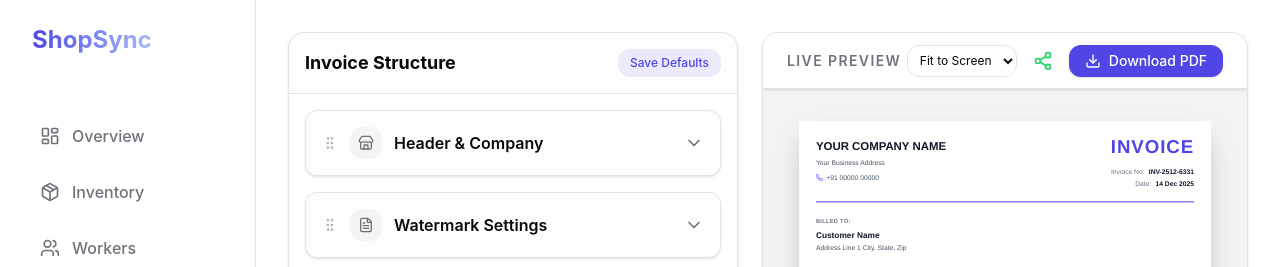
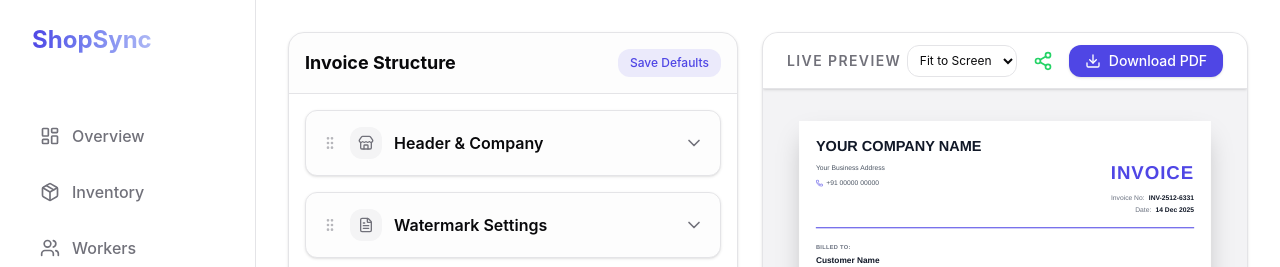
Before and after one commit to magicbus142/shopsync, a React (Vite) app: page /dashboard/invoice in a window 1280 px wide. Shown: the top 267 px of the page. Built offline with nearby package versions, Linux system fonts and the light colour scheme; no server answers; the database is empty.

Commit message:
Refactor: Move company name to full-width top header for better long name support

```diff
--- a/src/components/invoice/InvoiceTemplate.jsx
+++ b/src/components/invoice/InvoiceTemplate.jsx
@@ -44,7 +44,7 @@ export const InvoiceTemplate = React.forwardRef(({ data }, ref) => {
         flexDirection: 'column',
         justifyContent: 'flex-start',
         textAlign: 'left',
-        maxWidth: '55%'
+        maxWidth: '65%' // Increased from 55% for long names
     },
     // Right Header: Invoice Label & Details
     headerRight: {
@@ -52,7 +52,7 @@ export const InvoiceTemplate = React.forwardRef(({ data }, ref) => {
         flexDirection: 'column',
         alignItems: 'flex-end',
         textAlign: 'right',
-        maxWidth: '40%'
+        maxWidth: '35%' // Reduced from 40%
     },
     title: {
         fontSize: '36px',
@@ -64,11 +64,12 @@ export const InvoiceTemplate = React.forwardRef(({ data }, ref) => {
         lineHeight: '1'
     },
     companyName: {
-        fontSize: '22px',
+        fontSize: '20px', // Reduced from 22px
         fontWeight: 'bold',
         color: '#111827', // Gray-900
         margin: '0 0 6px 0',
-        textTransform: 'uppercase'
+        textTransform: 'uppercase',
+        lineHeight: '1.2' // Better multi-line spacing
     },
     companyAddress: {
         fontSize: '13px',
@@ -215,6 +216,9 @@ export const InvoiceTemplate = React.forwardRef(({ data }, ref) => {
            {watermarkText || companyDetails?.name || 'COMPANY NAME'}
        </div>
 
+       {/* 0. Company Name (Full Width) */}
+       <h2 style={{...styles.companyName, marginBottom: '16px', fontSize: '28px', borderBottom: 'none'}}>{companyDetails?.name || 'Your Company Name'}</h2>
+
        {/* 1. Header (2-Column Flex) */}
        <div style={styles.headerRow}>
          {/* Left: Company Details */}
@@ -224,8 +228,7 @@ export const InvoiceTemplate = React.forwardRef(({ data }, ref) => {
                  <img src={logoImage} alt="Logo" style={{ height: '60px', width: 'auto', objectFit: 'contain', marginBottom: '12px' }} />
              )}
 
-             <h2 style={styles.companyName}>{companyDetails?.name || 'Your Company Name'}</h2>
-             <p style={styles.companyAddress}>{companyDetails?.address || 'Your Business Address'}</p>
+             <p style={{...styles.companyAddress, marginTop: 0}}>{companyDetails?.address || 'Your Business Address'}</p>
              <div style={styles.phoneRow}>
                  <Phone size={14} style={{ marginRight: '6px', color: BRAND_COLOR }} />
                  <span style={{ fontWeight: 500 }}>{companyDetails?.phone || '+91 00000 00000'}</span>
```
